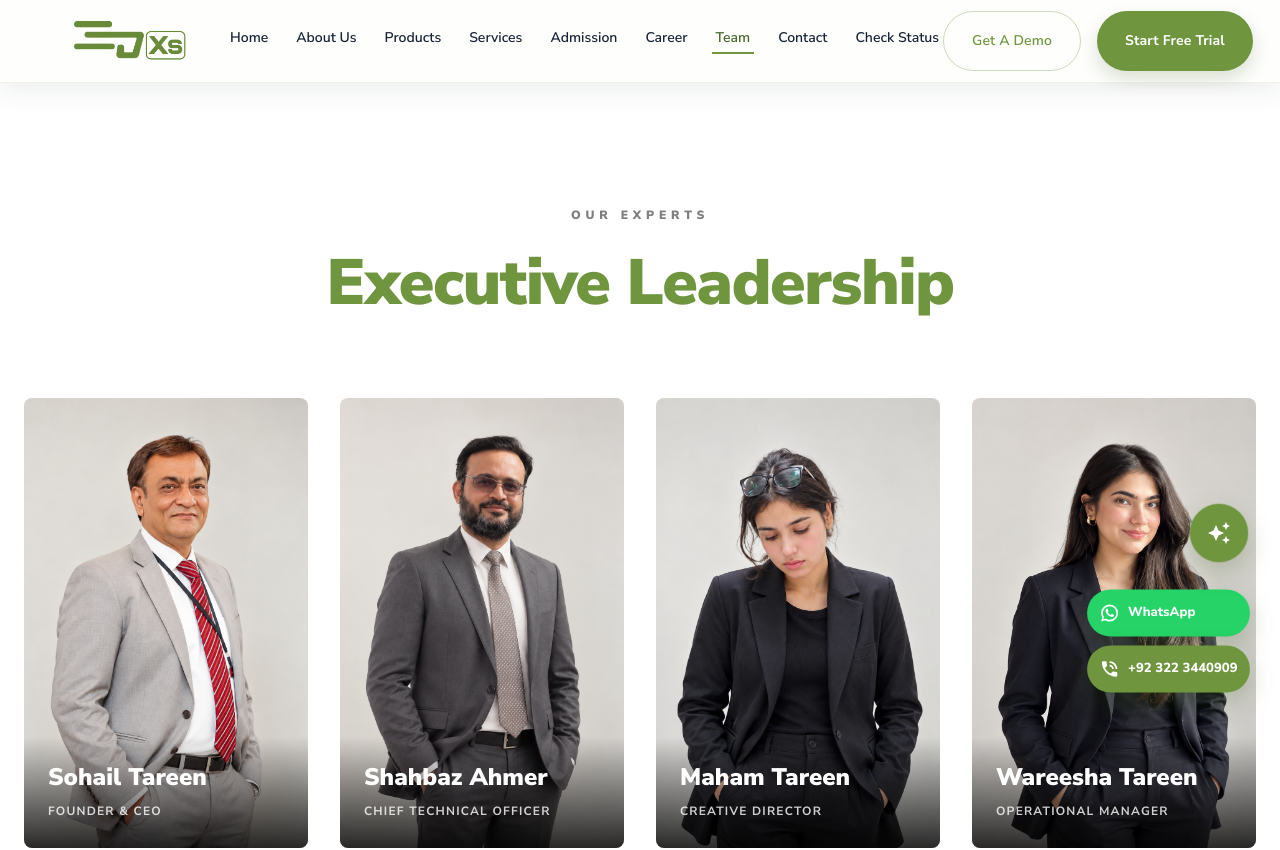
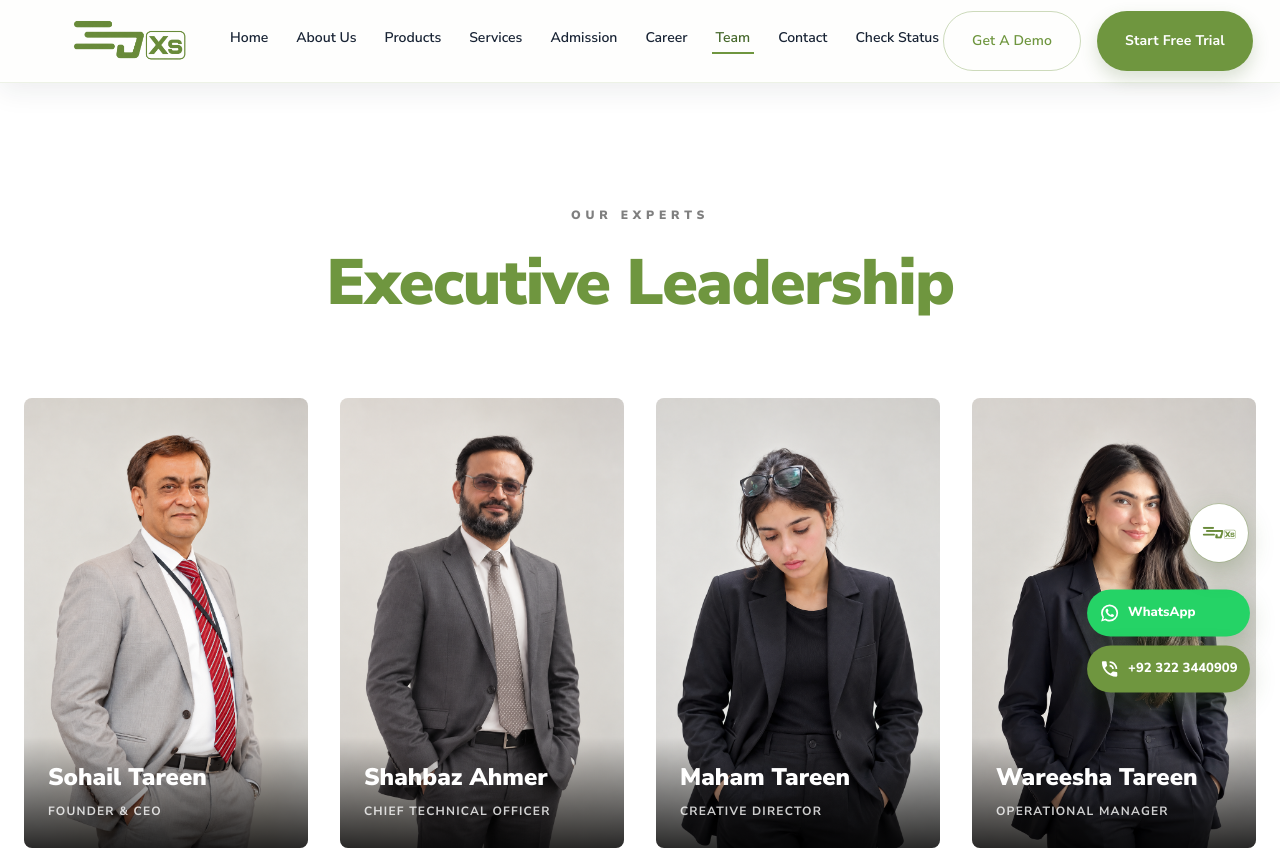
Before and after one commit to syedfaiqali/EDXS, a React (Vite) app: page /team in a window 1280 px wide. Shown: the top 850 px of the page. Built offline with nearby package versions, Linux system fonts and the light colour scheme.

Commit message:
chatbot UI

```diff
--- a/src/components/ChatbotWidget.tsx
+++ b/src/components/ChatbotWidget.tsx
@@ -11,12 +11,11 @@ import {
     keyframes,
 } from '@mui/material';
 import {
-    AutoAwesome,
     Close,
     DeleteOutline,
     Send,
-    SmartToy,
 } from '@mui/icons-material';
+import navbarLogo from '../assets/edxs-navbar-logo.webp';
 
 type ChatMessage = {
     id: string;
@@ -107,14 +106,14 @@ const ChatbotWidget: React.FC = () => {
                         zIndex: 10000,
                         width: 58,
                         height: 58,
-                        bgcolor: 'primary.main',
-                        color: 'white',
+                        bgcolor: 'white',
+                        color: 'primary.main',
                         animation: `${assistantPulse} 2.2s ease-in-out infinite`,
-                        '&:hover': { bgcolor: 'primary.dark', transform: 'translateY(-3px) scale(1.04)' },
+                        '&:hover': { bgcolor: 'white', transform: 'translateY(-3px) scale(1.04)' },
                         '@media (prefers-reduced-motion: reduce)': { animation: 'none', transition: 'none' },
                     }}
                 >
-                    <AutoAwesome />
+                    <Box component="img" src={navbarLogo} alt="EDXS AI Assistant" sx={{ width: 38, height: 30, objectFit: 'contain' }} />
                 </Fab>
             </Tooltip>
 
@@ -149,8 +148,8 @@ const ChatbotWidget: React.FC = () => {
                         }}
                     >
                         <Box sx={{ display: 'flex', alignItems: 'center', gap: 1.25 }}>
-                            <Avatar sx={{ width: 38, height: 38, bgcolor: 'rgba(255,255,255,0.18)' }}>
-                                <SmartToy />
+                            <Avatar sx={{ width: 42, height: 42, p: 0.45, bgcolor: 'white' }}>
+                                <Box component="img" src={navbarLogo} alt="EDXS" sx={{ width: '100%', height: '100%', objectFit: 'contain' }} />
                             </Avatar>
                             <Box>
                                 <Typography sx={{ fontWeight: 800, lineHeight: 1.15 }}>EDXS AI Assistant</Typography>
@@ -182,8 +181,10 @@ const ChatbotWidget: React.FC = () => {
                                     flexDirection: message.role === 'user' ? 'row-reverse' : 'row',
                                 }}
                             >
-                                <Avatar sx={{ width: 28, height: 28, bgcolor: message.role === 'user' ? 'primary.main' : 'secondary.main', color: message.role === 'user' ? 'white' : 'primary.dark' }}>
-                                    {message.role === 'user' ? <Typography sx={{ fontSize: '0.72rem', fontWeight: 800 }}>You</Typography> : <SmartToy sx={{ fontSize: '1rem' }} />}
+                                <Avatar sx={{ width: 28, height: 28, p: message.role === 'user' ? 0 : 0.3, bgcolor: message.role === 'user' ? 'primary.main' : 'white', color: 'white', border: message.role === 'user' ? 'none' : '1px solid #dfe7d4' }}>
+                                    {message.role === 'user'
+                                        ? <Typography sx={{ fontSize: '0.72rem', fontWeight: 800 }}>You</Typography>
+                                        : <Box component="img" src={navbarLogo} alt="EDXS" sx={{ width: '100%', height: '100%', objectFit: 'contain' }} />}
                                 </Avatar>
                                 <Box
                                     sx={{
--- a/src/components/landing/TeamSection.tsx
+++ b/src/components/landing/TeamSection.tsx
@@ -5,7 +5,7 @@ import LinkedInIcon from '@mui/icons-material/LinkedIn';
 import TwitterIcon from '@mui/icons-material/Twitter';
 import EmailIcon from '@mui/icons-material/Email';
 import abdullahImage from '../../assets/abdullah.webp';
-import ghufranImage from '../../assets/ghufran.webp';
+import ghufranImage from '../../assets/ghufran.png';
 import aminImage from '../../assets/amin.webp';
 import farazImage from '../../assets/faraz.webp';
 import asharImage from '../../assets/ashar.png';
```
Also changed, not shown: src/assets/ghufran.png (added), src/assets/ghufran.webp (deleted).
